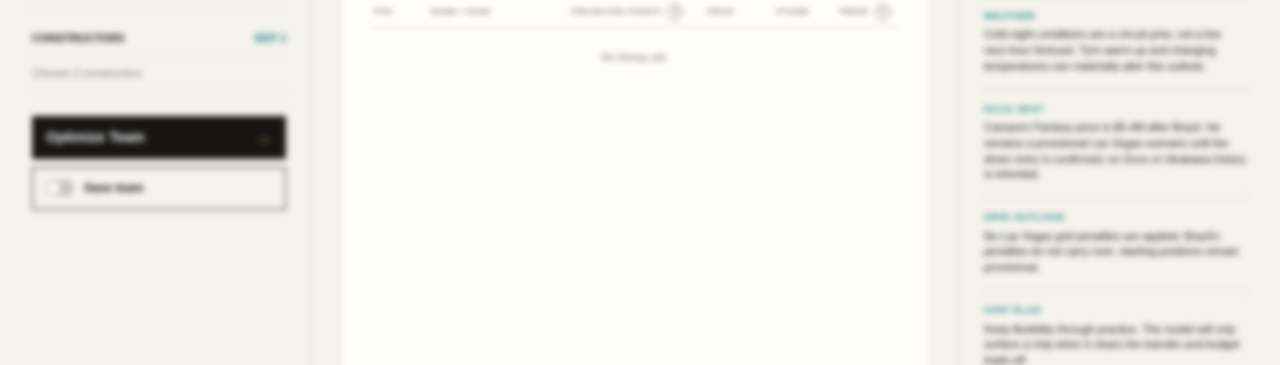
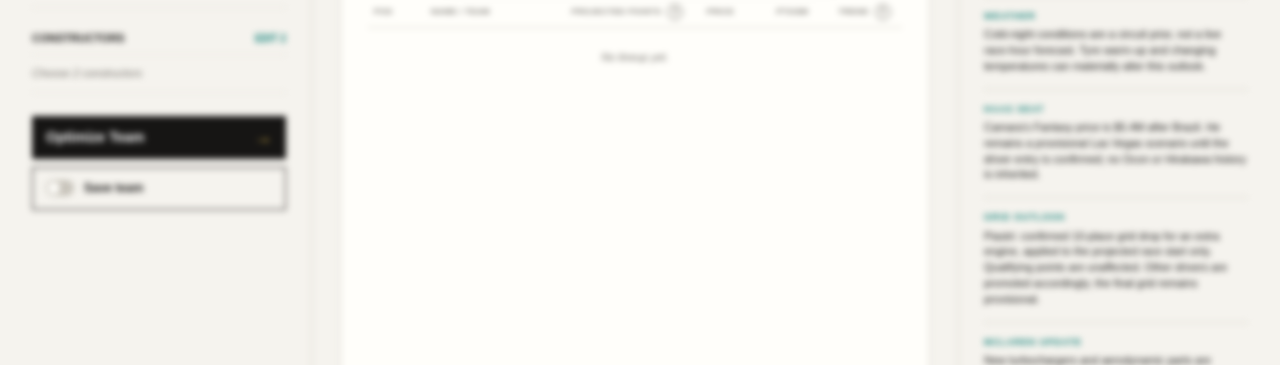
Before and after one commit to filipeoliveiraanalytics/gpfantasypredictor, a plain HTML site: page index.html in a window 1280 px wide. Shown: the part 587-952 px from the top of the page. Drawn offline with Linux system fonts and the light colour scheme.

Commit message:
Updated after Piastri penalty

```diff
--- a/index.html
+++ b/index.html
@@ -148,6 +148,6 @@
   <dialog id="picker-dialog" class="dialog" aria-labelledby="picker-title"><form method="dialog"><header><div><p class="kicker">Current Team</p><h2 id="picker-title">Choose drivers</h2></div><button class="icon-button" value="cancel" aria-label="Close picker">×</button></header><label class="picker-search">Search drivers or teams<input id="picker-search" type="search" placeholder="Name or team" autocomplete="off"></label><p id="picker-help" class="muted" role="status" aria-live="polite"></p><div id="picker-options" class="picker-options"></div><footer><button id="apply-picker" class="primary" type="button">Apply selection <span>→</span></button></footer></form></dialog>
 <dialog id="audit-dialog" class="dialog audit-dialog"><form method="dialog"><header><div><p class="kicker">Forecast vs Real Points</p><h2 class="audit-title"><span id="audit-flag" class="audit-flag flag-spain" aria-label="Spain flag"></span><span id="audit-title">Selected audit</span></h2></div><button class="icon-button" value="cancel" aria-label="Close audit">×</button></header><p id="audit-note" class="muted"></p><div class="audit-controls"><label class="audit-select-label">Grand Prix<select id="audit-select" aria-label="Grand Prix"></select></label><fieldset class="audit-stage-control"><legend>Forecast stage</legend><div id="audit-stage-options"></div></fieldset></div><div class="audit-tables"><section><h3>Drivers</h3><table><thead><tr><th aria-label="Name"></th><th>Est.</th><th>Actual</th><th>Delta</th></tr></thead><tbody id="audit-driver-rows"></tbody></table></section><section><h3>Constructors</h3><table><thead><tr><th aria-label="Name"></th><th>Est.</th><th>Actual</th><th>Delta</th></tr></thead><tbody id="audit-constructor-rows"></tbody></table></section></div></form></dialog>
   <script>window.GA_MEASUREMENT_ID = "G-0GCZQDW467";</script>
-  <script src="mockup.js?v=las-vegas-pre-weekend-20261110"></script>
+  <script src="mockup.js?v=las-vegas-piastri-penalty-20261119"></script>
 </body>
 </html>
--- a/mockup.js
+++ b/mockup.js
@@ -691,7 +691,8 @@ function renderRaceContext() {
     ["Tyres", "C3 Hard, C4 Medium and C5 Soft are provisional model inputs; the 2026 nomination has not been verified."],
     ["Weather", "Cold-night conditions are a circuit prior, not a live race-hour forecast. Tyre warm-up and changing temperatures can materially alter this outlook."],
     ["Haas seat", "Camara's Fantasy price is $5.4M after Brazil. He remains a provisional Las Vegas scenario until the driver entry is confirmed; no Ocon or Hirakawa history is inherited."],
-    ["Grid outlook", "No Las Vegas grid penalties are applied. Brazil's penalties do not carry over; starting positions remain provisional."],
+    ["Grid outlook", "Piastri: confirmed 10-place grid drop for an extra engine, applied to the projected race start only. Qualifying points are unaffected. Other drivers are promoted accordingly; the final grid remains provisional."],
+    ["McLaren update", "New turbochargers and aerodynamic parts are reported. No extra pace gain is assumed before practice evidence; Piastri's grid drop is included."],
   ];
   if (!state.recommendation) {
     els.contextTitle.textContent = "Las Vegas context.";
```
